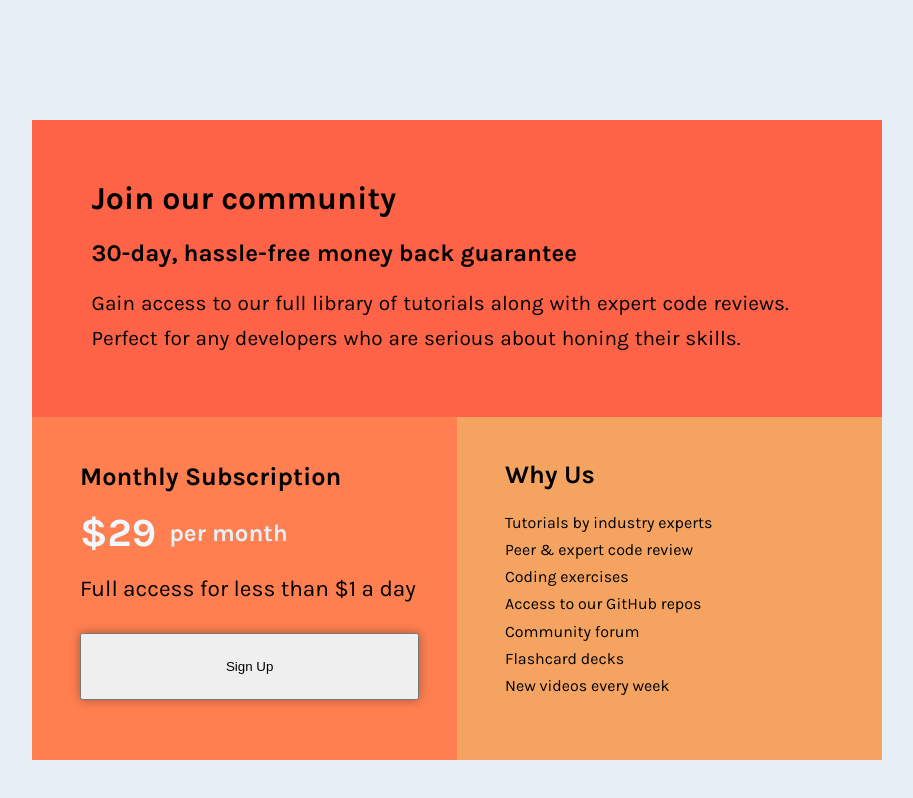
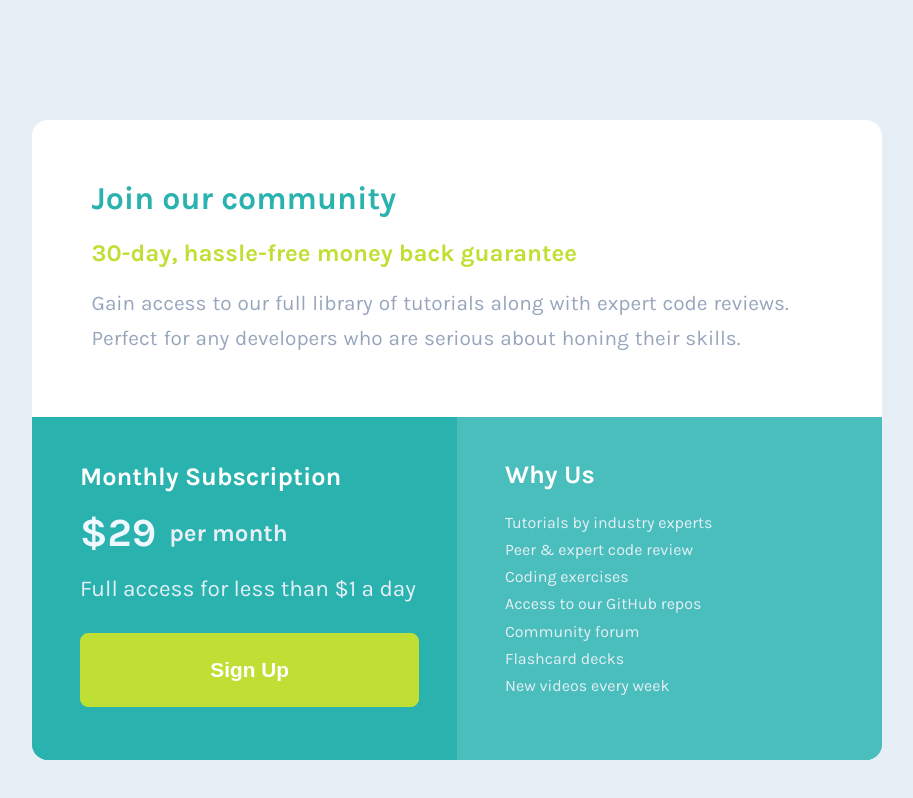
Before and after one commit to GersonADS/Single-price-grid-component-master, a plain HTML site: page index.html in a window 1280 px wide. Shown: the whole page, without its empty margins (183-1096 px from the left). Drawn offline with Linux system fonts and the light colour scheme.

Commit message:
finished

```diff
--- a/src/css/responsivo1.css
+++ b/src/css/responsivo1.css
@@ -31,7 +31,9 @@
         flex-grow: 2;
         flex-direction: column;
     }
-
+    .container .descriptions .section2{
+        border-bottom-left-radius: 0;
+    }
     .container .descriptions .section2 h1{
         font-size: 12.7pt;
         margin-bottom: 10px;
@@ -49,6 +51,9 @@
     .container .descriptions .section2 .btn {
         margin-top: 30px;
     }
+    .container .descriptions .section3{
+        border-bottom-left-radius: 1rem;
+    }
     .container .descriptions .section3 h1 {
         font-size: 15pt;
     }
--- a/src/css/style1.css
+++ b/src/css/style1.css
@@ -5,65 +5,75 @@
     height: 100vh;
     min-width: 100%;
 }
-
 .move .container{
     position: absolute;
     flex-direction: column;
     display: flex;
+    height: 640px;
+    width: 850px;
     left: 50%;
     top: 55%;
+    border-radius: 5%;
     transform: translate(-50%,-50%);
-    height: 640px;
-    width: 850px;
-    background-color: brown;
+    background-color: aliceblue;
 }
-
 .container .section1{
+    border-top-left-radius: 1rem;
+    border-top-right-radius: 1rem;
     padding: 7%;
-    /* line-height: 4rem; */
     flex-grow: .1;
-    background-color: tomato;
+    background-color: white;
 
 }
 
+
 .container .section1 h1 {
     font-size: 2rem;
+    color:  hsl(179, 62%, 43%);
 }
 
 .container .section1 h2 {
     margin-top: 1.4rem;
     margin-bottom: 1.2rem;
+    color: hsl(71, 73%, 54%);
 }
 
 .container .section1 p {
     font-size: 1.3rem;
     word-spacing: 1px;
     line-height: 2.2rem;
+    color: hsl(218, 22%, 67%);
 }
 
 
 .container .descriptions{
     display: flex;
     flex-grow: 9;
-    background-color:maroon;
+    background-color:#4abebd;
+    border-bottom-left-radius: 1rem;
+    border-bottom-right-radius: 1rem;
 }
+
 .container .descriptions .section2{
-    background-color: coral;
+    background-color: hsl(179, 62%, 43%);
     line-height: 3.5rem;
     padding-top: 2rem;
     padding-left: 3rem;
     flex-grow: 1;
+    border-bottom-left-radius: 1rem;
     flex-basis: 50%;
 }
 
 .container .descriptions .section2 h1 {
     font-size: 19pt;
+    color: white;
 }
 
 .container .descriptions .section2 h2 {
     font-size: 30pt;
     color: aliceblue;
 }
+
 .container .descriptions .section2 .text{
     position: absolute;
     color: hsl(204, 43%, 93%);
@@ -73,27 +83,38 @@
 
 .container .descriptions .section2 p{
     font-size: 17pt;
+    color:hsl(204, 43%, 93%);
 }
+
 .container .descriptions .section2 .btn {
+    color:white;
+    font-size: 1.3rem;
+    font-weight: 700;
     margin-top: 1rem;
     min-width: 90%;
     padding: 1.5rem;
-    box-shadow: 0 0 10px rgba(0, 0, 0, 0.324);
+    border-radius: .5rem;
+    border: 1px solid hsl(71, 73%, 54%);
+    background-color: hsl(71, 73%, 54%);
+    cursor: pointer;
 }
 
 .container .descriptions .section3{
     padding-top: 2.7rem;
     padding-left: 3rem;
-    background-color: sandybrown;
+    background-color: #4abebd;
     flex-grow: 1;
+    border-bottom-right-radius: 1rem;
     flex-basis: 50%;
 }
 
 .container .descriptions .section3 h1 {
     font-size: 19pt;
     margin-bottom: 20px;
+    color: white;
 }
 
 .container .descriptions .section3 p {
     line-height:1.7rem;
+    color: hsl(204, 43%, 93%);
 }
```
